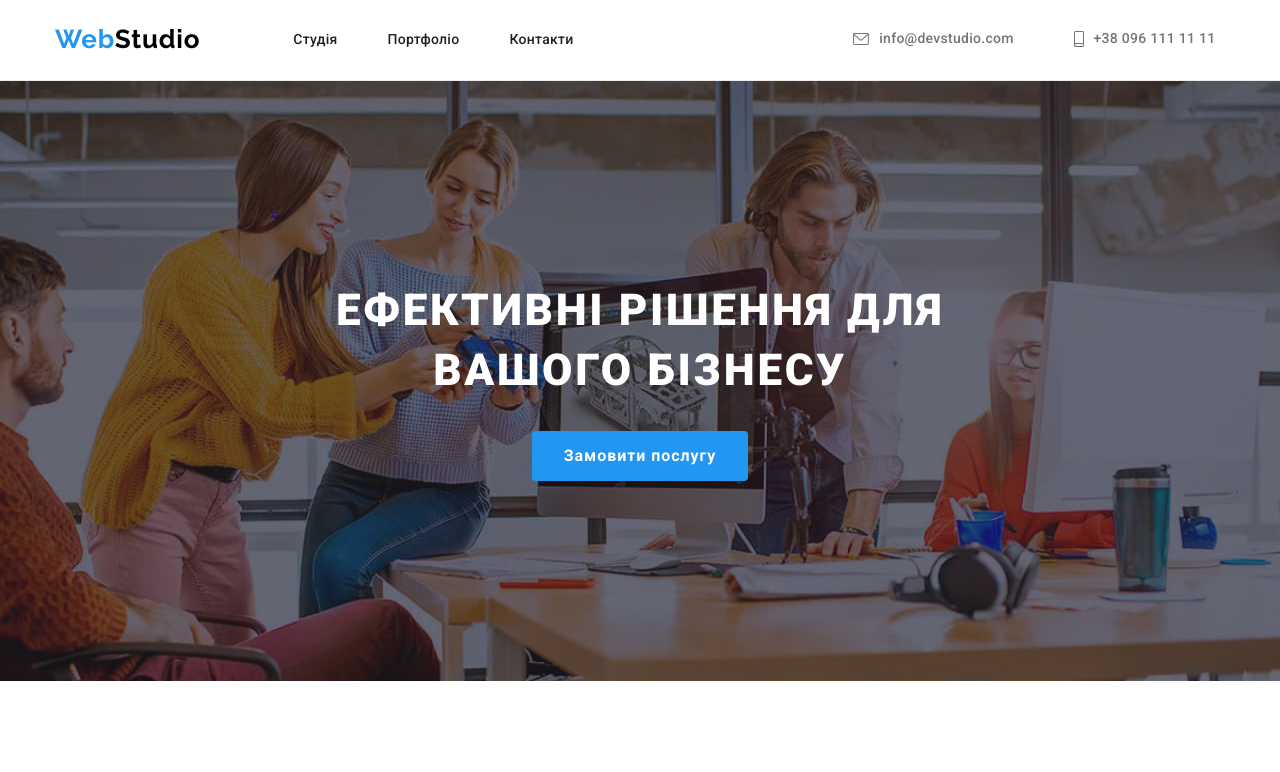
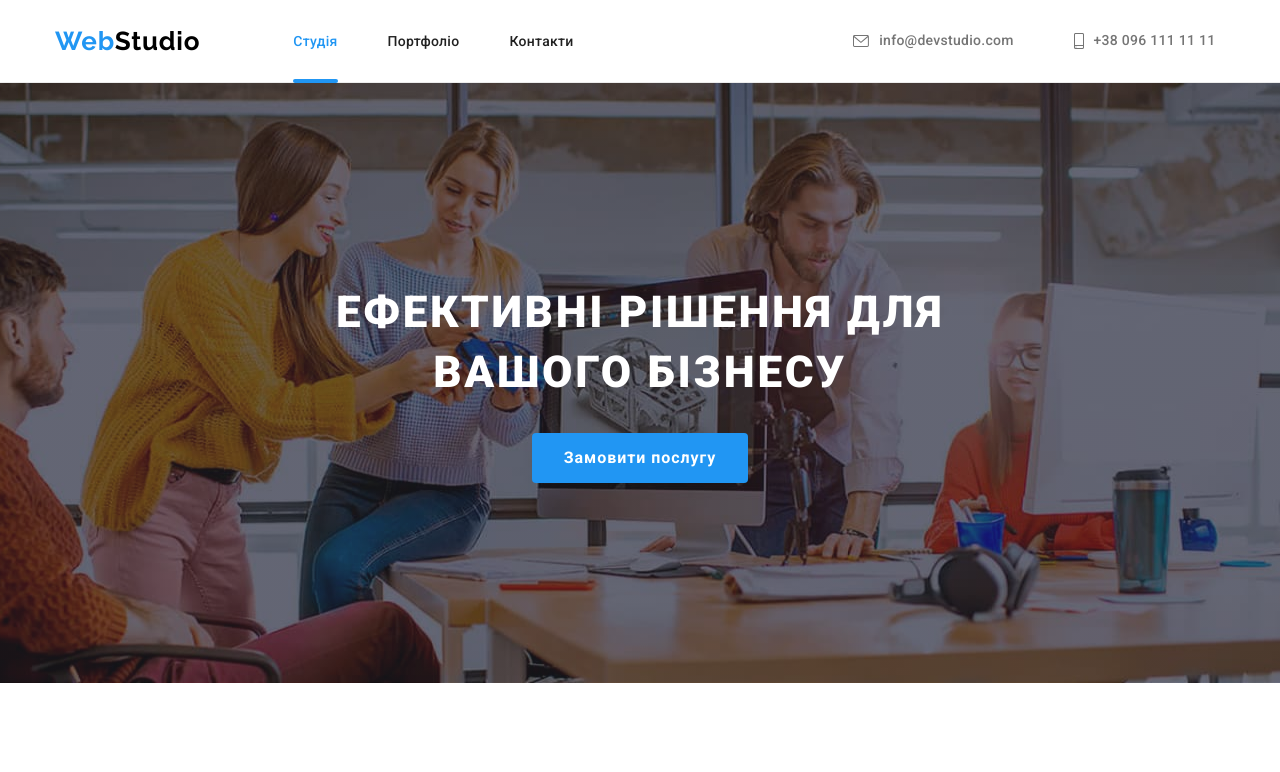
Before and after one commit to iEfir/goit-markup-hw-05, a plain HTML site: page index.html in a window 1280 px wide. Shown: the top 772 px of the page. Drawn offline with nearby package versions, Linux system fonts and the light colour scheme.

Commit message:
add after in header

```diff
--- a/css/styles.css
+++ b/css/styles.css
@@ -46,11 +46,6 @@ address {
 .body {
   font-family: "roboto", sans-serif;
   background: #ffffff;
-}
-
-.header {
-  padding-top: 24px;
-  padding-bottom: 25px;
 }
 
 .header-index {
@@ -117,6 +112,10 @@ address {
   color: var(--logo-focus-hover-color);
 }
 
+.index-header-item {
+  padding: 32px 0;
+}
+
 .contact-header-item {
   display: flex;
   min-width: 161px;
@@ -131,20 +130,20 @@ address {
   transition: var(--animation-hover-focus);
 }
 
-.header-line-nav {
-  position: absolute;
-  bottom: -32px;
+.current::after {
+  content: "";
   width: 100%;
   height: 4px;
-  background: #2196f3;
   border-radius: 2px;
-  opacity: 0;
-  transition: opacity 250ms cubic-bezier(0.4, 0, 0.2, 1);
+  background: var(--logo-focus-hover-color);
+
+  position: absolute;
+  bottom: -1px;
+  left: 0;
 }
 
-.navigation-link:hover .header-line-nav,
-.navigation-link:focus .header-line-nav {
-  opacity: 1;
+.current {
+  color: var(--logo-focus-hover-color);
 }
 
 .navigation-link,
--- a/index.html
+++ b/index.html
@@ -29,13 +29,13 @@
           </a>
           <ul class="index-header-list">
             <li class="index-header-item">
-              <a class="navigation-link" href="index.html">Студія
+              <a class="navigation-link current" href="index.html">Студія
                 <div class="header-line-nav"></div>
               </a>
             </li>
             <li class="index-header-item">
               <a class="navigation-link" href="portfolio.html">Портфоліо
-                <div class="header-line-nav"></div>
+                <!-- <div class="header-line-nav"></div> -->
               </a>
             </li>
             <li class="index-header-item">
```
Also changed, not shown: portfolio.html (+1 -1 lines).
